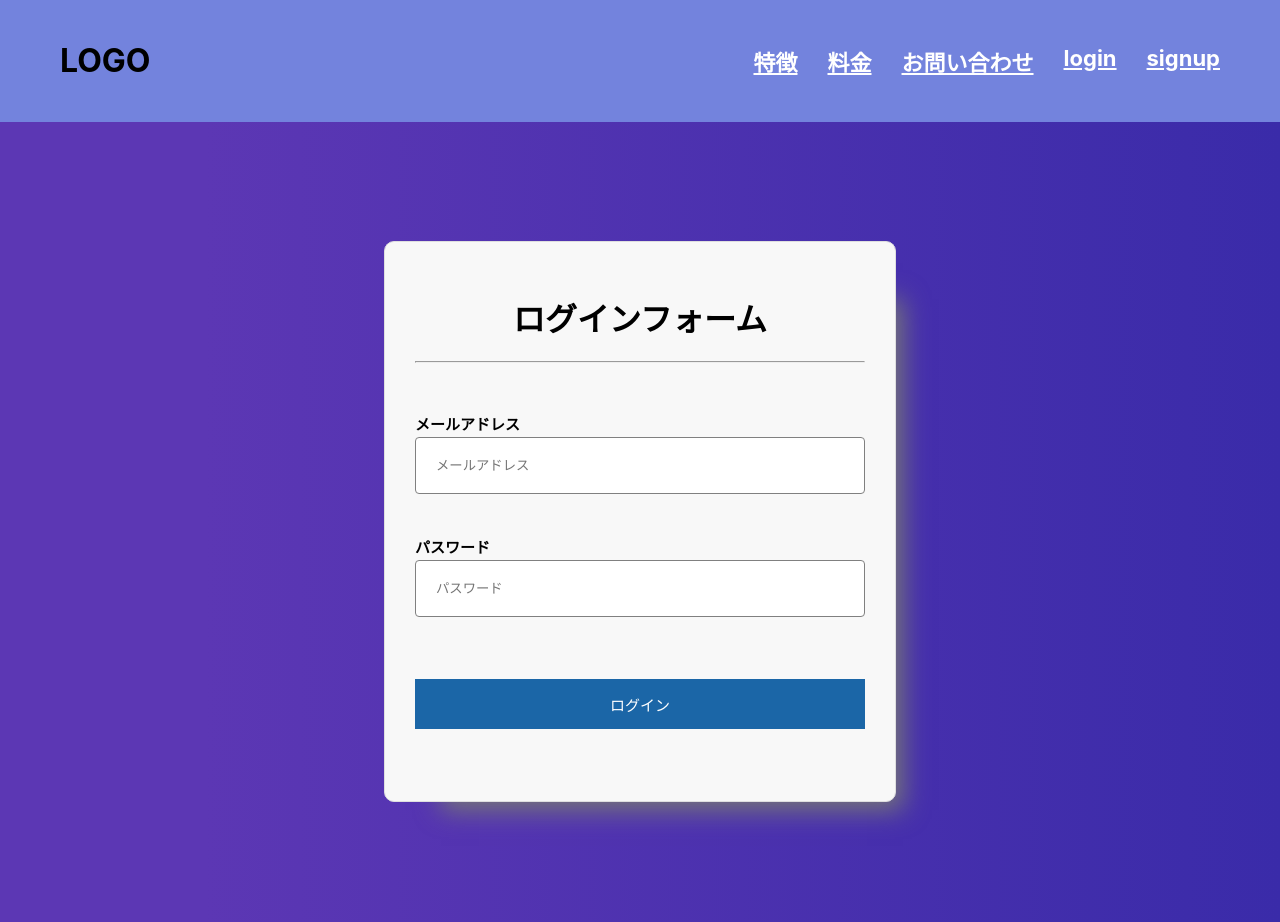
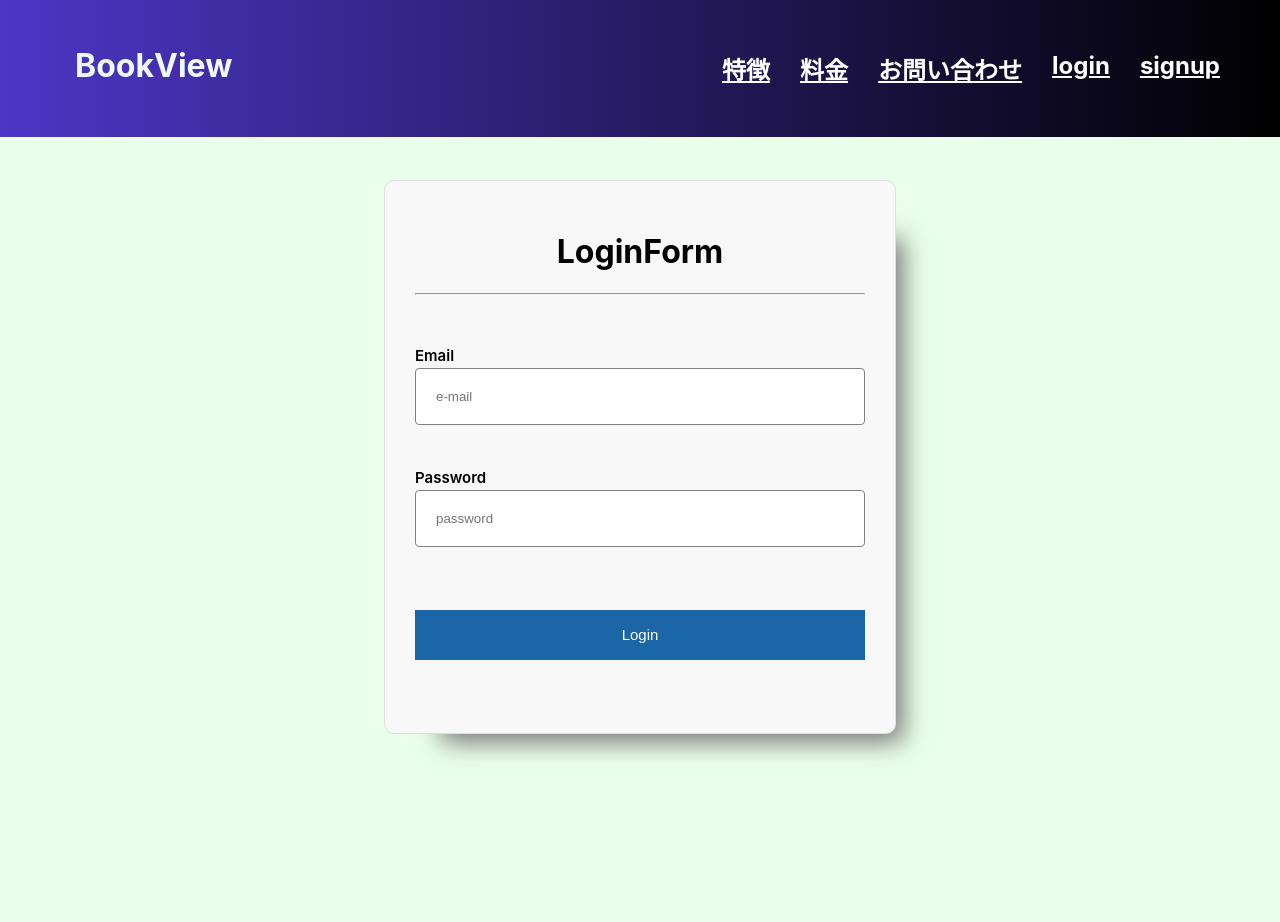
Before and after one commit to yoyo1025/book-review-app, a React (Create React App) app: page /login in a window 1280 px wide. After the commit the page ends 800 px from the top, so only its background shows below. Built offline with nearby package versions, Linux system fonts and the light colour scheme.

Commit message:
デザインを修正

```diff
--- a/src/App.js
+++ b/src/App.js
@@ -9,7 +9,7 @@ function App() {
     <BrowserRouter>
       <header className="header">
         <div className="header_inner">
-          <h1 className="title-logo">LOGO</h1>
+          <h1 className="title-logo">BookView</h1>
           <nav className="gnav">
             <ul className="gnav-list">
               <ui>
--- a/src/component/Login.js
+++ b/src/component/Login.js
@@ -4,26 +4,18 @@ export const Login = () => {
   return (
     <div className="formContainer">
       <form>
-        <h1>ログインフォーム</h1>
+        <h1>LoginForm</h1>
         <hr />
         <div className="uiForm">
-          {/* <div className="formField">
-            <label>ユーザー名</label>
-            <input type="text" placeholder="ユーザー名" name="username" />
-          </div> */}
           <div className="formField">
-            <label>メールアドレス</label>
-            <input
-              type="text"
-              placeholder="メールアドレス"
-              name="mailAddress"
-            />
+            <label>Email</label>
+            <input type="text" placeholder="e-mail" name="mailAddress" />
           </div>
           <div className="formField">
-            <label>パスワード</label>
-            <input type="text" placeholder="パスワード" name="password" />
+            <label>Password</label>
+            <input type="text" placeholder="password" name="password" />
           </div>
-          <button className="submitButton">ログイン</button>
+          <button className="submitButton">Login</button>
         </div>
       </form>
     </div>
--- a/src/component/Signup.js
+++ b/src/component/Signup.js
@@ -4,26 +4,18 @@ export const Signup = () => {
   return (
     <div className="formContainer">
       <form>
-        <h1>サインアップフォーム</h1>
+        <h1>SignUp Form</h1>
         <hr />
         <div className="uiForm">
-          {/* <div className="formField">
-            <label>ユーザー名</label>
-            <input type="text" placeholder="ユーザー名" name="username" />
-          </div> */}
           <div className="formField">
-            <label>メールアドレス</label>
-            <input
-              type="text"
-              placeholder="メールアドレス"
-              name="mailAddress"
-            />
+            <label>Email</label>
+            <input type="text" placeholder="e-mail" name="mailAddress" />
           </div>
           <div className="formField">
-            <label>パスワード</label>
-            <input type="text" placeholder="パスワード" name="password" />
+            <label>Password</label>
+            <input type="text" placeholder="password" name="password" />
           </div>
-          <button className="submitButton">サインアップ</button>
+          <button className="submitButton">SignUp</button>
         </div>
       </form>
     </div>
--- a/src/style/App.css
+++ b/src/style/App.css
@@ -2,7 +2,26 @@
   max-width: 1920px;
   margin: auto;
   padding: 20px 60px;
-  background-color: #7383dd;
+  background: rgb(77, 54, 198);
+  background: -moz-linear-gradient(
+    90deg,
+    rgba(77, 54, 198, 1) 0%,
+    rgba(0, 0, 0, 1) 100%,
+    rgba(0, 212, 255, 1) 100%
+  );
+  background: -webkit-linear-gradient(
+    90deg,
+    rgba(77, 54, 198, 1) 0%,
+    rgba(0, 0, 0, 1) 100%,
+    rgba(0, 212, 255, 1) 100%
+  );
+  background: linear-gradient(
+    90deg,
+    rgba(77, 54, 198, 1) 0%,
+    rgba(0, 0, 0, 1) 100%,
+    rgba(0, 212, 255, 1) 100%
+  );
+  filter: progid:DXImageTransform.Microsoft.gradient(startColorstr="#4d36c6",endColorstr="#00d4ff",GradientType=1);
   display: flex;
   align-items: center;
   justify-content: space-between;
@@ -11,6 +30,13 @@
 .title-logo {
   font-size: 30ox;
   font-weight: bold;
+  color: aliceblue;
+  /* background-color: rgb(0, 0, 0); */
+  padding-top: 5px;
+  padding-bottom: 10px;
+  padding-left: 15px;
+  padding-right: 15px;
+  border-radius: 10px;
 }
 
 .gnav-list {
@@ -24,5 +50,5 @@
 
 a {
   color: white;
-  font-size: 22px;
+  font-size: 24px;
 }
--- a/src/style/signup-login.css
+++ b/src/style/signup-login.css
@@ -1,31 +1,31 @@
 body {
+  /* background: rgb(77, 54, 198);
   background: -moz-linear-gradient(
     90deg,
-    rgba(92, 55, 180, 1) 16%,
-    rgba(58, 43, 169, 1) 100%,
-    rgba(34, 35, 161, 0.6683484673166141) 100%,
+    rgba(77, 54, 198, 1) 0%,
+    rgba(205, 226, 255, 0) 100%,
     rgba(0, 212, 255, 1) 100%
   );
   background: -webkit-linear-gradient(
     90deg,
-    rgba(92, 55, 180, 1) 16%,
-    rgba(58, 43, 169, 1) 100%,
-    rgba(34, 35, 161, 0.6683484673166141) 100%,
+    rgba(77, 54, 198, 1) 0%,
+    rgba(205, 226, 255, 0) 100%,
     rgba(0, 212, 255, 1) 100%
   );
   background: linear-gradient(
     90deg,
-    rgba(92, 55, 180, 1) 16%,
-    rgba(58, 43, 169, 1) 100%,
-    rgba(34, 35, 161, 0.6683484673166141) 100%,
+    rgba(77, 54, 198, 1) 0%,
+    rgba(205, 226, 255, 0) 100%,
     rgba(0, 212, 255, 1) 100%
-  );
+  ); */
+  background-color: rgb(234, 255, 234);
+  filter: progid:DXImageTransform.Microsoft.gradient(startColorstr="#4d36c6",endColorstr="#00d4ff",GradientType=1);
   filter: progid:DXImageTransform.Microsoft.gradient(startColorstr="#5c37b4",endColorstr="#00d4ff",GradientType=1);
   overflow-y: hidden;
 }
 
 .formContainer {
-  height: 100vh;
+  height: 80vh;
   width: 100%;
   display: flex;
   align-items: center;
```
